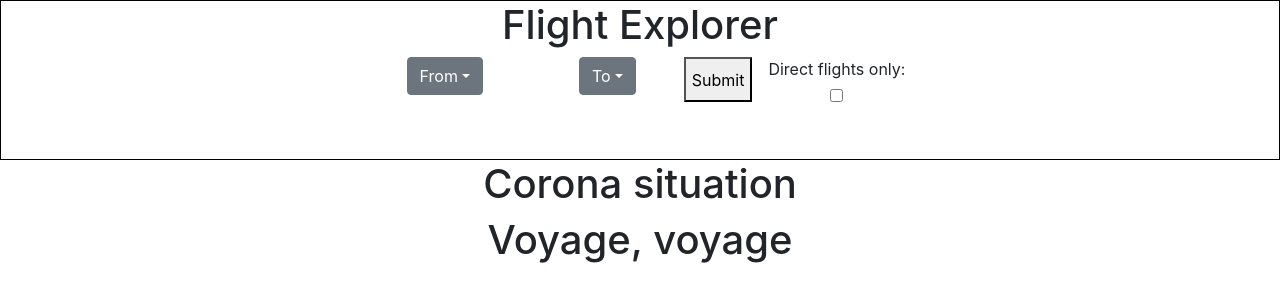
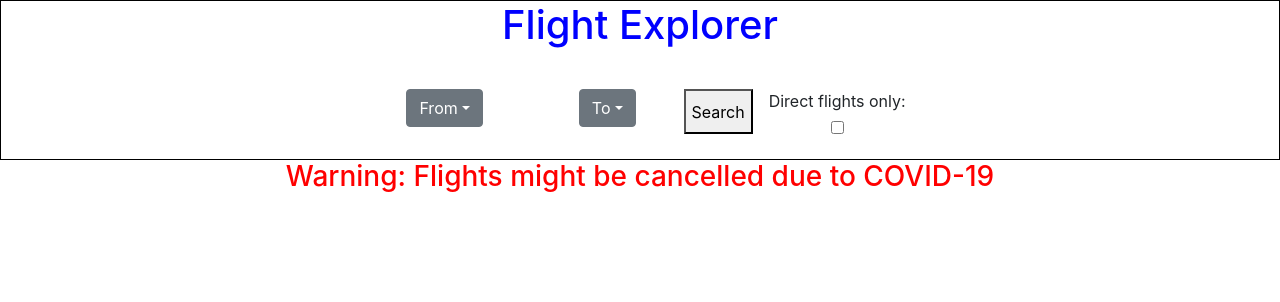
Before and after one commit to LyubenTenekedzhiev/flight_API_React, a React (Create React App) app: page / in a window 1280 px wide. Shown: the top 302 px of the page. Built offline with nearby package versions, Linux system fonts and the light colour scheme.

Commit message:
final format

```diff
--- a/src/containers/FlightSection/FlightSection.js
+++ b/src/containers/FlightSection/FlightSection.js
@@ -21,13 +21,17 @@ class FlightSection extends React.Component {
         return this.props.submitted;
       }
       this.getFlightsHandler();
-      this.setState({ loading: true })
+      this.setState({ loading: true });
       return this.props.submitted;
     }
   }
 
   getFlightsHandler = async () => {
-    const data = await searchFlights(this.props.origin, this.props.destination, this.props.direct);
+    const data = await searchFlights(
+      this.props.origin,
+      this.props.destination,
+      this.props.direct
+    );
     console.log(data);
     this.setState(prevState => {
       return {
@@ -39,14 +43,23 @@ class FlightSection extends React.Component {
   };
 
   render() {
-    // Fligth is a Spinner while loading and then it renders as flights
+    // Flight is a Spinner while loading and then it renders as flights
     let flight = null;
     let content = <h1>Voyage, voyage</h1>;
+
+    if (!this.state.origin) {
+      content = null;
+    }
+
     if (this.state.loading) {
       flight = <Spinner />;
       content = null;
     } else if (this.state.data.length === 0) {
-      flight = <h1>Corona situation</h1>;
+      flight = (
+        <h3 className={classes.Warning}>
+          Warning: Flights might be cancelled due to COVID-19
+        </h3>
+      );
     } else {
       content = null;
       flight = this.state.data.map(flight => {
--- a/src/containers/FlightSection/FlightSection.module.css
+++ b/src/containers/FlightSection/FlightSection.module.css
@@ -2,3 +2,7 @@
   display: flex;
   flex-direction: column;
 }
+
+.Warning {
+  color: red;
+}
--- a/src/containers/LandingPage/LandingPage.js
+++ b/src/containers/LandingPage/LandingPage.js
@@ -78,7 +78,7 @@ class LandingPage extends React.Component {
     return (
       <div className={classes.LandingPage}>
         <div className={classes.LandingPageTitle}>
-          <h1>Flight Explorer</h1>
+          <h1 className={classes.Blue}>Flight Explorer</h1>
           <div className={classes.Dropdown}>
             <SearchBarFrom
               flightsFrom={destinationFrom}
@@ -96,7 +96,7 @@ class LandingPage extends React.Component {
             >
               To
             </SearchBarTo>
-            <button onClick={this.submitDataHandler}>Submit</button>
+            <button onClick={this.submitDataHandler}>Search</button>
             <div className={classes.DF}>
               <label>Direct flights only:</label>
               <input
--- a/src/containers/LandingPage/LandingPage.module.css
+++ b/src/containers/LandingPage/LandingPage.module.css
@@ -21,3 +21,8 @@
   align-items: center;
   padding: 0 1rem;
 }
+
+.Blue {
+  color: blue;
+  padding-bottom: 2rem;
+}
--- a/src/containers/searchFlights.js
+++ b/src/containers/searchFlights.js
@@ -20,7 +20,7 @@ const searchFlights = async (origin, destination, direct) => {
   // console.log("url", url);
   const response = await fetch(url);
   const data = await response.json();
-  // console.log("data", data.data);
+  console.log("data", data.data);
   return data.data;
 };
 
```
